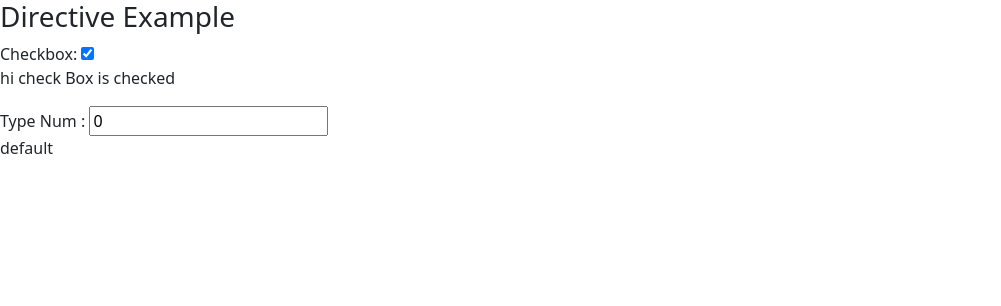
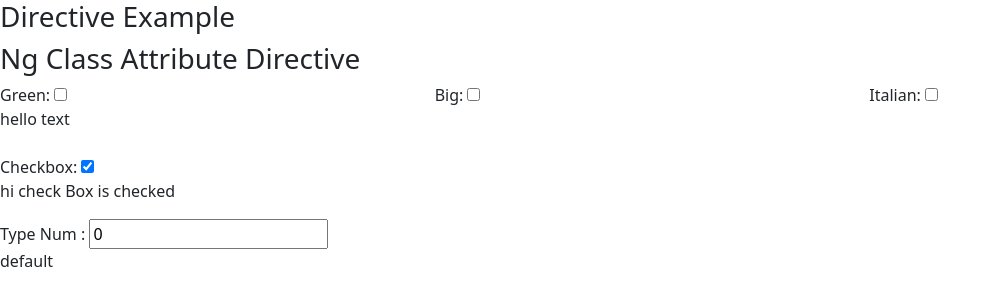
Before and after one commit to niroshakannan17/angular-directive, an Angular app in the folder directiveexample/: page / in a window 1280 px wide. Shown: the top 306 px of the page, without its empty margins (0-1001 px from the left). Built offline with nearby package versions, Linux system fonts and the light colour scheme.

Commit message:
ng Class directive example

```diff
--- a/directiveexample/src/app/app.component.css
+++ b/directiveexample/src/app/app.component.css
@@ -0,0 +1,11 @@
+.primary{
+    color: green;
+}
+
+.big{
+    font-size: 50px;
+}
+
+.italic{
+    font-style: italic;
+}
--- a/directiveexample/src/app/app.component.html
+++ b/directiveexample/src/app/app.component.html
@@ -1,5 +1,31 @@
 <h3>{{title}}</h3>
 
+<div>
+  <h3>
+    Ng Class Attribute Directive
+  </h3>
+  <div class="row">
+    <div class="col-md-4">
+      <label>Green:  <input type="checkbox" [(ngModel)]="ShowGreen"></label>
+    </div>
+    <div class="col-md-4">
+      <label>Big:  <input type="checkbox" [(ngModel)]="ShowBig"></label>
+    </div>
+    <div class="col-md-4">
+      <label>Italian:  <input type="checkbox" [(ngModel)]="ShowItalian"></label>
+    </div>
+
+  </div>
+  <div class="row">
+      <div [ngClass]="
+      {primary:ShowGreen,big:ShowBig,italic:ShowItalian}
+      ">
+        hello text
+      </div>
+  </div>
+</div>
+
+<br>
 <div>
     <div class="row">
       <label> Checkbox:
--- a/directiveexample/src/app/app.component.ts
+++ b/directiveexample/src/app/app.component.ts
@@ -21,6 +21,9 @@ export class AppComponent
   num:string ="0";
 
   showme = true;
+  ShowGreen = false;
+  ShowBig = false;
+  ShowItalian = false;
 
   students_detail = [
     {name:"Shasha",subject:"English",marks:"85",result:"Pass"},
```
